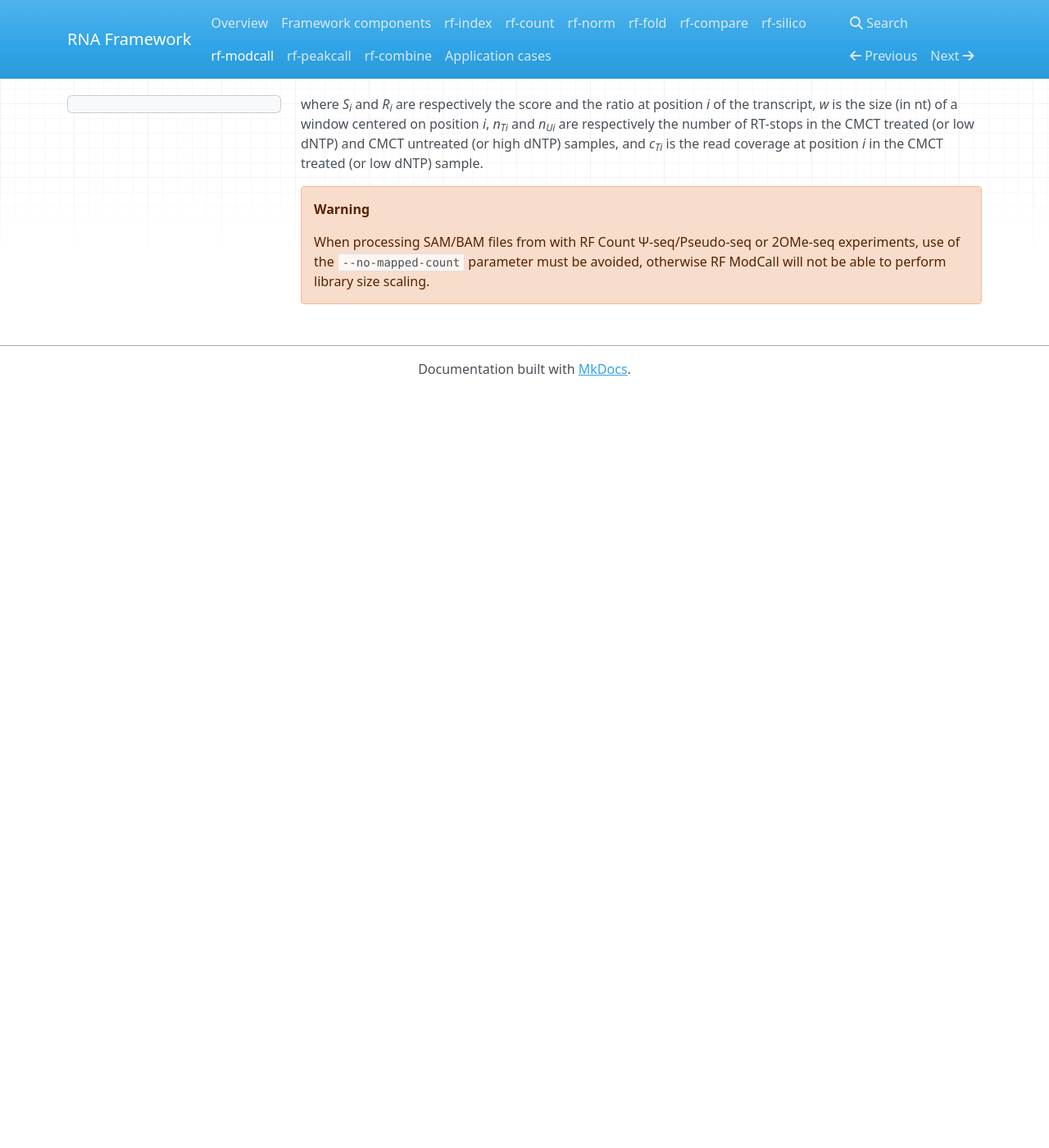
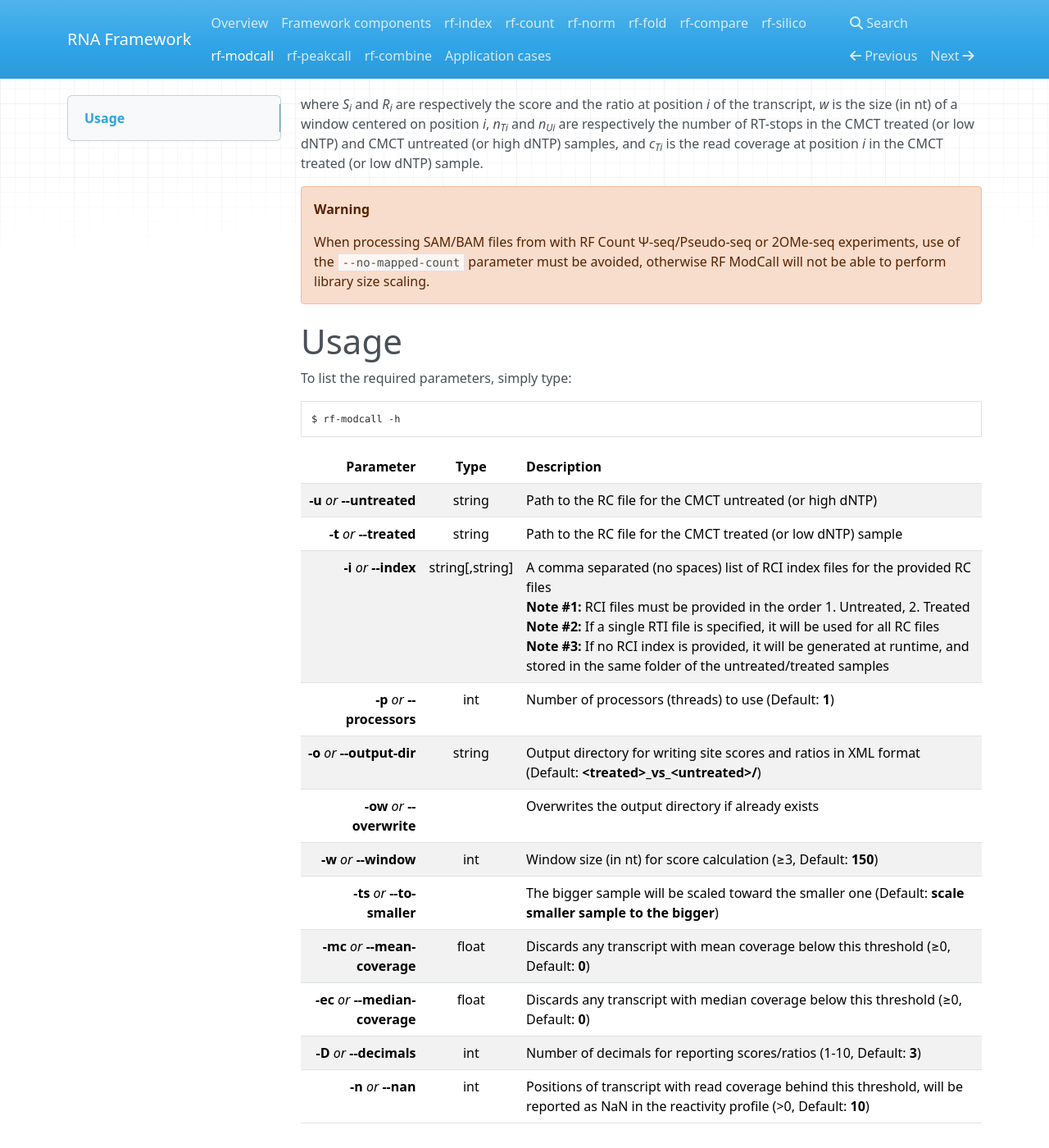
Before and after one commit to dincarnato/RNAFramework, an MkDocs documentation site: the page built from docs/rf-modcall.md, in a window 1280 px wide and 1400 px high, scrolled down 406 px. Shown: the whole window at 82% size. Built offline with MkDocs 1.6.1, drawn with Linux system fonts in a browser that asks for light colours; nearby versions of some CDN libraries; old or Windows-style settings are respelled for this version of MkDocs; before the commit the page ends 900 px from its top, so only the background shows below that.

Commit message:
no message

````diff
--- a/docs/rf-modcall.md
+++ b/docs/rf-modcall.md
@@ -13,3 +13,25 @@ where *S<sub>i</sub>* and *R<sub>i</sub>* are respectively the score and the rat
 
 !!! warning "Warning"
     When processing SAM/BAM files from with RF Count &Psi;-seq/Pseudo-seq or 2OMe-seq experiments, use of the ``--no-mapped-count`` parameter must be avoided, otherwise RF ModCall will not be able to perform library size scaling.
+
+# Usage
+To list the required parameters, simply type:
+
+```bash
+$ rf-modcall -h
+```
+
+Parameter         | Type | Description
+----------------: | :--: |:------------
+__-u__ *or* __--untreated__ | string | Path to the RC file for the CMCT untreated (or high dNTP)
+__-t__ *or* __--treated__ | string | Path to the RC file for the CMCT treated (or low dNTP) sample
+__-i__ *or* __--index__ | string[,string] | A comma separated (no spaces) list of RCI index files for the provided RC files<br/>__Note #1:__ RCI files must be provided in the order 1. Untreated, 2. Treated<br/>__Note #2:__ If a single RTI file is specified, it will be used for all RC files<br/>__Note #3:__ If no RCI index is provided, it will be generated at runtime, and stored in the same folder of the untreated/treated samples
+__-p__ *or* __--processors__ | int | Number of processors (threads) to use (Default: __1__)
+__-o__ *or* __--output-dir__ | string | Output directory for writing site scores and ratios in XML format (Default: __&lt;treated&gt;\_vs\_&lt;untreated&gt;/__)
+__-ow__ *or* __--overwrite__ | | Overwrites the output directory if already exists
+__-w__ *or* __--window__ | int | Window size (in nt) for score calculation (&ge;3, Default: __150__)
+__-ts__ *or* __--to-smaller__ | | The bigger sample will be scaled toward the smaller one (Default: __scale smaller sample to the bigger__)
+__-mc__ *or* __--mean-coverage__ | float | Discards any transcript with mean coverage below this threshold (&ge;0, Default: __0__)
+__-ec__ *or* __--median-coverage__ | float | Discards any transcript with median coverage below this threshold (&ge;0, Default: __0__)
+__-D__ *or* __--decimals__ | int | Number of decimals for reporting scores/ratios (1-10, Default: __3__)
+__-n__ *or* __--nan__ | int | Positions of transcript with read coverage behind this threshold, will be reported as NaN in the reactivity profile (&gt;0, Default: __10__)
````
Also changed, not shown: docs/rf-norm.md (+1 -1 lines).
